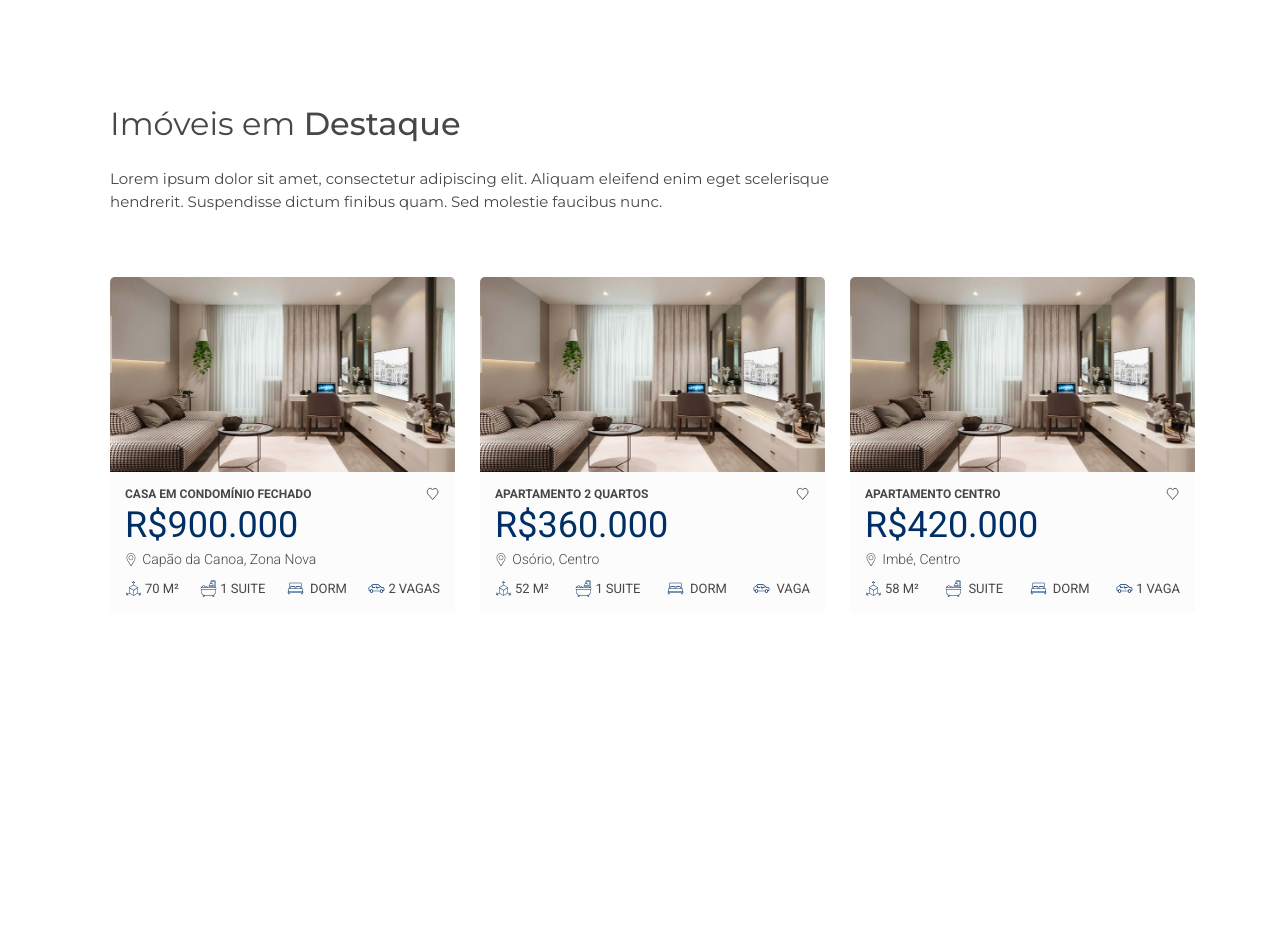
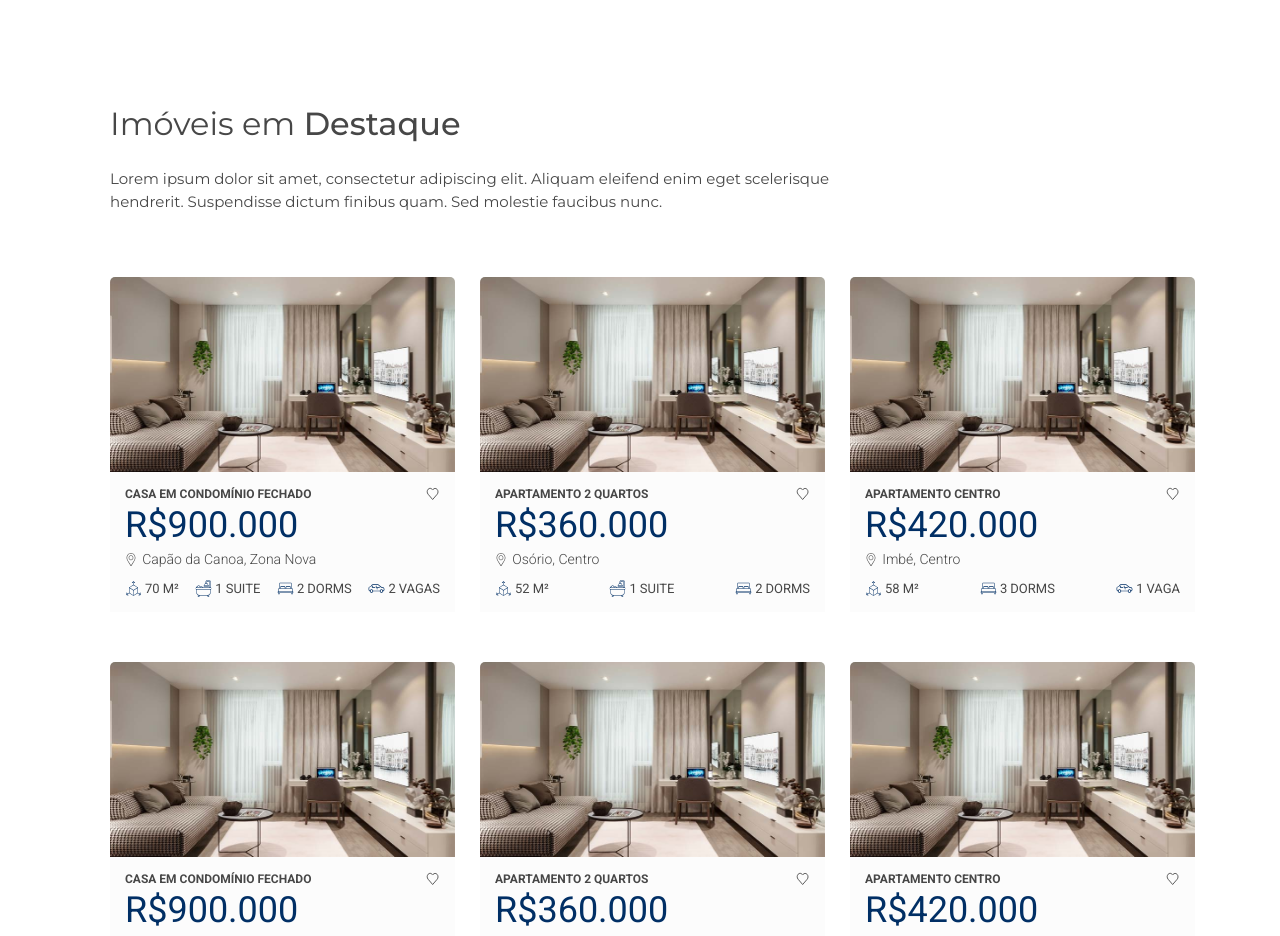
Before and after one commit to lrhernandes/highlights-component, a React (Create React App) app in the folder highlights/: page / in a window 1280 px wide. Shown: the top 936 px of the page. Before the commit the page ends 800 px from the top, so only its background shows below. Built offline with nearby package versions, Linux system fonts and the light colour scheme; data requests are answered from the project's data file; a web font is replaced by a local one.

Commit message:
feat(json server): cards placed whith json server

```diff
--- a/highlights/db.json
+++ b/highlights/db.json
@@ -41,6 +41,48 @@
             "bedrooms": 3
         },
         "img":"./img/img.png"
+    },
+    {
+        "id": "4",
+        "name": "Casa em condomínio fechado",
+        "price": "900.000",
+        "city": "Capão da Canoa",
+        "neighbourhood": "Zona Nova",
+        "attributes": {
+            "size": 70,
+            "suites": 1,
+            "parking": 2,
+            "bedrooms": 2
+        },
+        "img": "../../img/img.jpg"
+    },
+    {
+        "id": "5",
+        "name": "Apartamento 2 quartos",
+        "price": "360.000",
+        "city": "Osório",
+        "neighbourhood": "Centro",
+        "attributes": {
+            "size": 52,
+            "suites": 1,
+            "parking": null,
+            "bedrooms": 2
+        },
+        "img":"./img/img.png"
+    },
+    {
+        "id": "6",
+        "name": "Apartamento centro",
+        "price": "420.000",
+        "city": "Imbé",
+        "neighbourhood": "Centro",
+        "attributes": {
+            "size": 58,
+            "suites": null,
+            "parking": 1,
+            "bedrooms": 3
+        },
+        "img":"./img/img.png"
     }
 
   ]
--- a/highlights/src/templates/AttributesDetails/index.js
+++ b/highlights/src/templates/AttributesDetails/index.js
@@ -7,20 +7,37 @@ import parkingIcon from '../../img/sedan.svg';
 import Attribute from '../Attribute';
 
 export default function AttributesDetails({card}){
+
     const sizeValue = card.attributes.size;
     const suitesValue = card.attributes.suites;
-    const bedroomValue = card.attributes.bedroom;
+    const bedroomValue = card.attributes.bedrooms;
     const parkingValue = card.attributes.parking;
 
     const suitsDtails = (suitesValue>1) ? ("suites") : ("suite");
     const bedroomDtails = (bedroomValue>1) ? ("dorms") : ("dorm");
     const parkingDtails = (parkingValue>1) ? ("vagas") : ("vaga");
+
+    const iconArray = [sizeIcon, suiteIcon, bedroomIcon, parkingIcon];
+    const valuesArray = [sizeValue, suitesValue, bedroomValue, parkingValue];
+    const dtailsArray = ["M²", suitsDtails, bedroomDtails, parkingDtails];
+
     return(
         <div className="attributes-details">
+            {
+                iconArray.map((icon, index) =>{
+                    if(valuesArray[index]){
+                        return(<Attribute icon={iconArray[index]} value={valuesArray[index]} dtails={dtailsArray[index]}/>);
+                    }
+                })
+            }
+        </div>
+    )
+}
+
+/*
+
             <Attribute icon={sizeIcon} value={sizeValue} dtails={"M²"}/>
             <Attribute icon={suiteIcon} value={suitesValue} dtails={suitsDtails}/>
             <Attribute icon={bedroomIcon} value={bedroomValue} dtails={bedroomDtails}/>
             <Attribute icon={parkingIcon} value={parkingValue} dtails={parkingDtails}/>
-        </div>
-    )
-}
+*/
```
Lines whose indentation alone changed are shown as unchanged.
